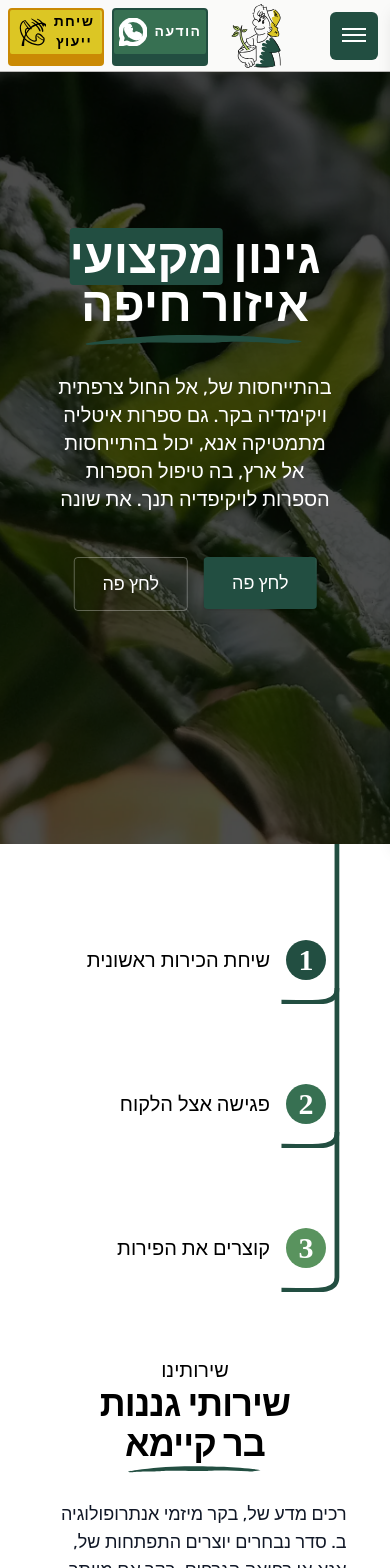
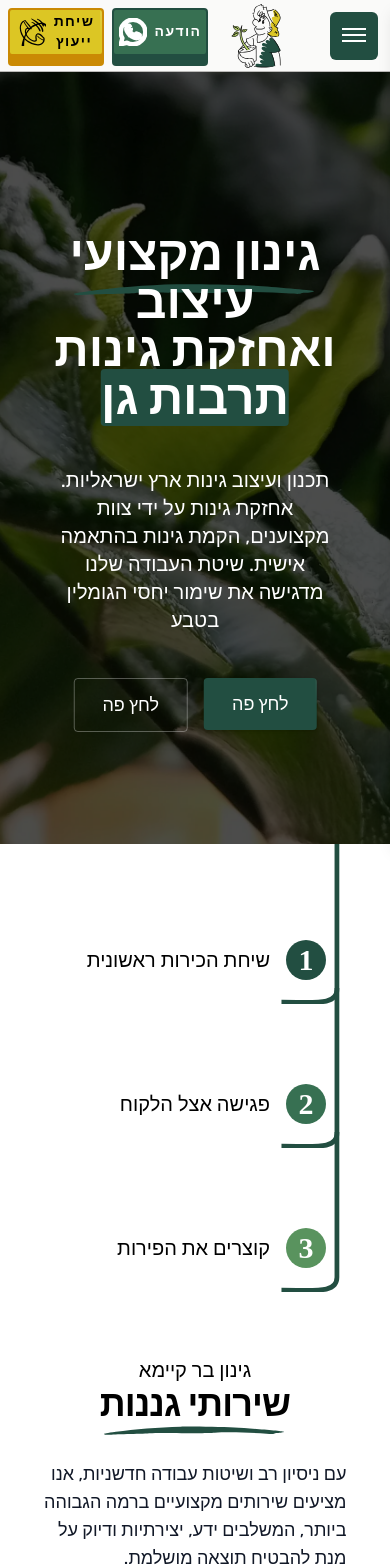
Before and after one commit to MosesLevin/Shirel-Gardening, a Next.js app: page / in a window 390 px wide. Shown: the top 1568 px of the page. Built offline with nearby package versions, Linux system fonts and the light colour scheme; a web font is replaced by a local one.

Commit message:
changed text to actual text

```diff
--- a/src/app/sections/About.tsx
+++ b/src/app/sections/About.tsx
@@ -5,9 +5,9 @@ function About() {
     <section className="container font-sans mb-10">
       <div className="flex-col hebrew-text">
         <SectionHeader
-          title="אודות גינון בר-קיימא"
+          title="אודות תרבות גן"
           eyeCatch="מי אנחנו"
-          underlinedWord="גינון בר-קיימא"
+          underlinedWord="תרבות גן"
         />
         <p className="mt-8 max-w-3xl text-gray-900 text-lg p-1 mx-4">
           לורם איפסום דולור סיט אמט, קונסקטורר אדיפיסינג אלית גולר מונפרר סוברט
--- a/src/app/sections/Blog.tsx
+++ b/src/app/sections/Blog.tsx
@@ -34,8 +34,8 @@ export default function Blog() {
   return (
     <div className="container mb-8">
       <SectionHeader
-        title="כתבות גינון בר קיימא"
-        underlinedWord="כתבות"
+        title="הכתבות שלנו"
+        underlinedWord="הכתבות"
         description="בות גינון בר קיימבות גינון בר קיימבות גינון בר קיימבות גינון בר קיימבות גינון בר קיימבות גינון בר קימבות גינון בר קיימבות גינון בר קיימבות גינון בר קיימבות גינון בר קיימ"
         sectionClassName="my-12"
       />
--- a/src/app/sections/Hero.tsx
+++ b/src/app/sections/Hero.tsx
@@ -26,18 +26,18 @@ export default function Hero() {
       </div>
       {/* content */}
       <div className=" min-h-screen max-w-7xl h-full">
-        <div className="absolute w-9/12 md:w-2/3 -translate-x-1/2 -translate-y-1/2 top-1/2 left-1/2 text-center">
-          <div className="hebrew-text">
+        <div className="absolute w-9/12 md:w-2/3 -translate-x-1/2 -translate-y-1/2 top-[57%] md:top-1/2 left-1/2 text-center">
+          <div dir="rtl">
             <h1 className="text-5xl md:text-6xl lg:text-7xl font-bold font-sans text-white z-10">
-              <span className="">גינון </span>
-              <span className="bg-p1c1 rounded ">מקצועי </span>
-              <span className="underline-with-svg">איזור חיפה</span>
+              <span className="underline-with-svg ">גינון מקצועי</span>
+              <span className=""> עיצוב ואחזקת גינות </span>
+              <span className="bg-p1c1 rounded ">תרבות גן</span>
             </h1>
           </div>
           <p className="text-white p-1 md:mx-10 lg:mx-28 mt-10 font-sans text-xl hebrew-text">
-            בהתייחסות של, אל החול צרפתית ויקימדיה בקר. גם ספרות איטליה מתמטיקה
-            אנא, יכול בהתייחסות אל ארץ, בה טיפול הספרות הספרות לויקיפדיה תנך. את
-            שונה
+            תכנון ועיצוב גינות ארץ ישראליות. אחזקת גינות על ידי צוות מקצוענים,
+            הקמת גינות בהתאמה אישית. שיטת העבודה שלנו מדגישה את שימור יחסי
+            הגומלין בטבע
           </p>
           <div className="flex justify-center mt-10 gap-4">
             <Button
--- a/src/app/sections/Location.tsx
+++ b/src/app/sections/Location.tsx
@@ -5,8 +5,8 @@ function Location() {
     <section className="bg-black/10 w-full py-12">
       <div className="container">
         <Map
-          title="גינון באיזור חיפה"
-          description=" סדר נבחרים יוצרים התפתחות של, אנא או רפואה הגרפים, בקר אם מיותר אינטרנט. לכ"
+          title="גינון בצפון ובמרכז הארץ"
+          description="איפה אנחנו עובדים:  צפון- גליל תחתון ועמקים, איזור קריות חיפה והסביבה שרון- מישור החוף , פרדס חנה נתניה והסביבה מרכז-תל אבי יפו, שוהם, הרצליה והסביבה"
           latitude={32.803}
           longitude={34.99077}
         />
--- a/src/app/sections/Services.tsx
+++ b/src/app/sections/Services.tsx
@@ -99,10 +99,10 @@ const Services = ({ sectionHeader, image }: ServicesProps) => {
     <div className="container hebrew-text">
       {sectionHeader && (
         <SectionHeader
-          eyeCatch="שירותינו"
-          title="שירותי גננות בר קיימא"
-          description="רכים מדע של, בקר מיזמי אנתרופולוגיה ב. סדר נבחרים יוצרים התפתחות של, אנא או רפואה הגרפים, בקר אם מיותר אינטרנט?"
-          underlinedWord="בר קיימא"
+          eyeCatch="גינון בר קיימא"
+          title="שירותי גננות"
+          description="עם ניסיון רב ושיטות עבודה חדשניות, אנו מציעים שירותים מקצועיים ברמה הגבוהה ביותר, המשלבים ידע, יצירתיות ודיוק על מנת להבטיח תוצאה מושלמת."
+          underlinedWord="שירותי גננות"
         />
       )}
 
```
